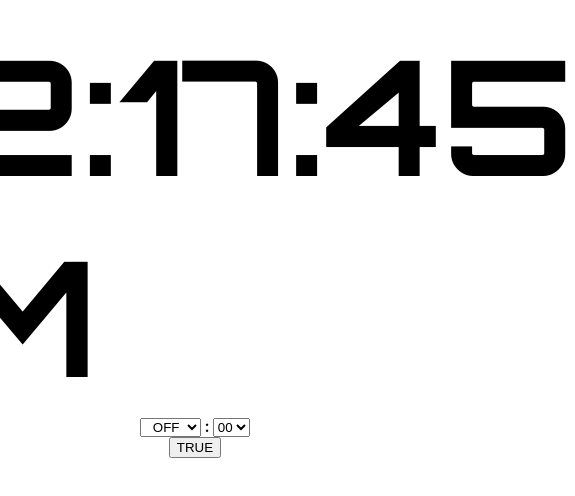
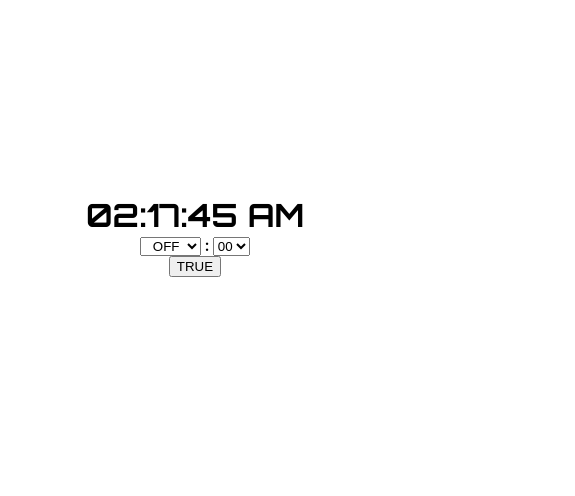
Before and after one commit to CoreyHutcheson/alarm-clock, a React (Create React App) app: page / in a window 390 px wide. Shown: the part 186-682 px from the top of the page, 575 px wide, since content can reach past the window. Built offline with nearby package versions, Linux system fonts and the light colour scheme.

Commit message:
Changes clock font size to be responsive

```diff
--- a/src/components/clock/style.module.scss
+++ b/src/components/clock/style.module.scss
@@ -1,5 +1,17 @@
 .time {
   font-family: "Orbitron";
   font-weight: 600;
-  font-size: 10rem;
+  font-size: 2rem;
+
+  @media (min-width: 425px) {
+    font-size: 2.5rem;
+  }
+
+  @media (min-width: 768px) {
+    font-size: 5rem;
+  }
+
+  @media (min-width: 1024px) {
+    font-size: 7.5rem;
+  }
 }
```
